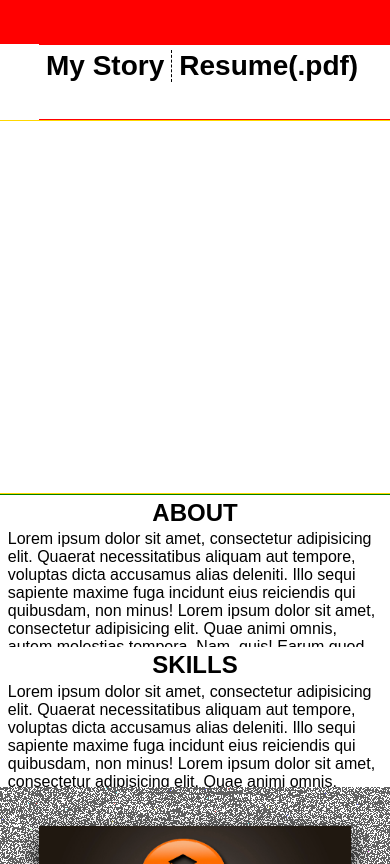
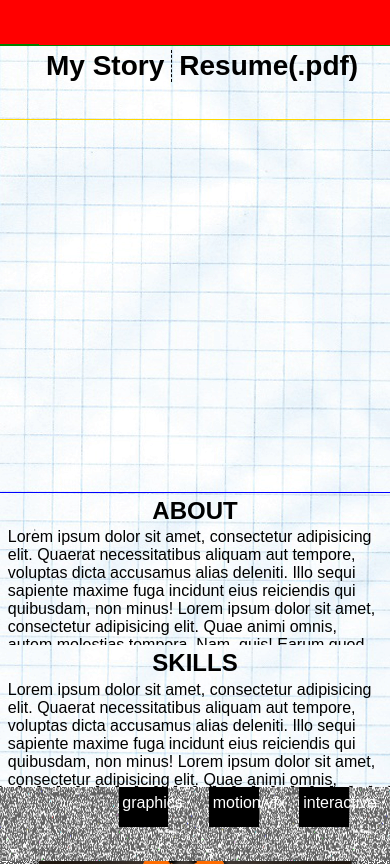
Before and after one commit to mattcmoore/mattcmoore.com, a plain HTML site: page index.html in a window 390 px wide. Shown: the part 800-1664 px from the top of the page. Drawn offline with Linux system fonts and the light colour scheme.

Commit message:
started border saws

```diff
--- a/index.html
+++ b/index.html
@@ -112,17 +112,19 @@
 					<p>Lorem ipsum dolor sit amet, consectetur adipisicing elit. Quaerat necessitatibus aliquam aut tempore, voluptas dicta accusamus alias deleniti. Illo sequi sapiente maxime fuga incidunt eius reiciendis qui quibusdam, non minus! Lorem ipsum dolor sit amet, consectetur adipisicing elit. Quae animi omnis, autem molestias tempora. Nam, quis! Earum quod aperiam libero numquam, at totam cumque explicabo iure dicta error nihil perspiciatis.</p>
 				</div>
 			</div>
+			<div id='saw-bg-top' class='border-canvas'>
+				<canvas id='saw-canvas-top' height='100%' width='100%'></canvas>
+				<img id='about-bg' src='img/graph.png' alt="graph">
+			</div>
 		</div>
 		<div id='Work' class='section'>
-			<div class='saw-border'></div>
-			<canvas id='saw-canvas-top' class='saw-canvas'></canvas>
-			<div id='work-menu'>
+			<div id='work-menu' title='0'>
 				<h3>Choose A Portfolio</h3>
 				<h3>Click/Tap A Thumbnail For A Closer Look</h3>
 				<ul>
-					<li id='select-graphics'><canvas id='graphics-saw' class='menu-saw'>graphics</canvas></li>
-					<li id='select-motion'><canvas id='motion-saw' class='menu-saw'>motion/vfx</canvas></li>
-					<li id='select-interactive'><canvas id='interactive-saw' class='menu-saw'>interactive</canvas></li>
+					<li id='select-graphics'><p>graphics</p><canvas id='graphics-saw' class='menu-saw'></canvas>
+					<li id='select-motion'><p>motion/vfx</p><canvas id='motion-saw' class='menu-saw'></canvas>
+					<li id='select-interactive'><p>interactive</p><canvas id='interactive-saw' class='menu-saw'></canvas>
 				</ul>
 			</div>
 			<script>
@@ -137,24 +139,22 @@
 						});
 					});
 					// sets canvas width/height .attr to container width/height
-					$('.menu-saw').attr({'width':$('#work-menu ul li').width(),'height':$('#work-menu ul li').height()});
+					$('.menu-saw').attr({'width':$('#work-menu').width(),'height':$('#work-menu ul li').height()});
 					$('#work-menu ul li canvas').each(function(){
 						var c = document.getElementById($(this)[0].id);
 						// IS IT BEST PRACTICE TO HANDLE SCOPE OF C VARIABLE BY PASSING IT AS AN ARGUMENT ???
-						createMenuSlider(c);
+						createMenuSliders(c);
 					});
-					// var c = document.getElementById('graphics-saw');
-					function createMenuSlider(canvas){
+					function createMenuSliders(canvas){
 						var c = canvas;
-						console.log(c);
 						var ctx = c.getContext("2d");
-						var x = $('#work-menu canvas').width();
+						var x = $('#work-menu').width();
 						var y = $('#work-menu canvas').height();
 						function menuText(){
 							ctx.font = (y*0.45).toString()+'px '+'Sans-serif';
 							ctx.textBaseline = 'bottom';
-							ctx.textAlign = 'right'
-							ctx.fillText(c.innerHTML,(x*.9),(y*0.475));
+							ctx.textAlign = 'right';
+							ctx.fillText($(c).siblings('p')[0].textContent,(x*.9),(y*0.475));
 						}
 						function drawMenuSawtooth(teeth){
 							var t = teeth * 2;
@@ -168,14 +168,40 @@
 							ctx.lineWidth = 3;
 							ctx.stroke();
 						}
+						if($(window).width()<=800){
+							$('#work-menu').attr('title','1');
+						}
 						menuText();
 						drawMenuSawtooth(10);
 						ctx.translate(0,-10);
 						drawMenuSawtooth(10);
 					}
-				});
-				$(window).resize(function(){
-					$('.menu-saw').css({'width':'100%','height':'100%'});
+					// saw-border
+					$('.border-canvas canvas').attr({'width':$('.border-canvas').width(),'height':$('.border-canvas').height()});
+						var x = $('.border-canvas canvas').width();
+						var y = $('.border-canvas canvas').height();
+						var c = document.getElementById('saw-canvas-top');
+						var context = c.getContext("2d");
+						var img = document.getElementById('about-bg');
+						context.drawImage(img,0,0);
+						function drawSawtooth(context,teeth,height,random){
+							var ctx = context;
+							var t = teeth * 2;
+							var h = height;
+							ctx.beginPath();
+							ctx.moveTo(0,0);
+							for(var i=1;i<t;i+=2){
+								ctx.lineTo((x/t)*i,h);
+								ctx.moveTo((x/t)*i,h);
+								ctx.lineTo((x/t)*(i+1),0);
+								ctx.moveTo((x/t)*(i+1),0);
+							}
+							//ctx.clip();
+							ctx.lineWidth = 3;
+							ctx.stroke();
+						}
+						context.translate(0,y*.95);
+						drawSawtooth(context,20,y*.05);
 				});
 			</script>
 			<div id='work-carousel'>
@@ -259,8 +285,6 @@
 				<ul id='motion/vfx' class='portfolio'></ul>
 				<ul id='interactive' class='portfolio'></ul>
 			</div>
-			<canvas id='saw-canvas-bottom' class='saw-canvas'></canvas>
-			<div class='saw-border'></canvas></div>
 		</div>
 		<div id='Contact' class='section'>
 			<div id='contact-head'></div>
--- a/style.css
+++ b/style.css
@@ -1,4 +1,4 @@
-h1,h2,h3,p,ul,li{
+ h1,h2,h3,p,ul,li{
 	padding: 0;
 	margin: 0;
 	font-family: sans-serif;
@@ -41,7 +41,6 @@ ul{
 #nav button{
 	display: none;
 }
-
 /* BEGIN POPUP */
 #popup{
 	width: 100%;
@@ -108,6 +107,10 @@ ul{
 	left: 0;
 	z-index: 900;
 }
+.section{
+	width: 100%;
+	height: 25%;
+}
 /* LANDING */
 #Landing{
 	background-color: red;
@@ -128,16 +131,16 @@ ul{
 }
 /* ABOUT */
 #About{
-	overflow: hidden;
-	z-index: 990;
+	position: relative;
 }
 #about-head{
 	width: 90%;
 	height: 10%;
 	position: relative;
 	left: 10%;
-	border-top: 1px solid red; border-bottom: 1px solid red;
+	border-top: 1px solid red;
 	display: table;
+	z-index: 950;
 }
 #about-head h1{
 	float: left;
@@ -152,7 +155,9 @@ ul{
 #timeline{
 	width: 100%;
 	height: 60%;
-	border-top: 1px solid gold; border-bottom: 1px solid gold;
+	position: relative;
+	z-index: 950;
+	border-top: 1px solid gold;
 }
 #timeline ul{}
 #timeline ul li{}
@@ -162,13 +167,16 @@ ul{
 #bio{
 	width: 100%;
 	height: 30%;
-	border-top: 1px solid green; border-bottom: 1px solid green;
+	border-top: 1px solid blue;
+	z-index: 950;
+	position: relative;
 	overflow: hidden;
 }
 #bio div{
 	float: left;
-	height: 99%;
+	height: auto;
 	padding-top: 1%;
+	overflow-y: hidden;
 }
 #bio div:nth-child(1){
 	width: 60%;
@@ -186,34 +194,36 @@ ul{
 #bio div p{
 	padding: 1% 2% 0 2%;
 }
+.border-canvas{
+	width: 100%;
+	height: 105%;
+	position: absolute;
+	border-top: 2px solid green;
+	border-bottom: 2px solid green;
+}
+.border-canvas img{
+	display: none;
+}
+#saw-bg-top{
+	top: 0;
+	z-index: 930;
+	background-color: lightblue;
+}
+#saw-bg-top canvas{
+	background-repeat: no-repeat;
+	background-size: cover;
+}
 
 /* WORK */
 #Work{
 	background-image: url('img/work-bg.png');
+	background-size: 100% 100%;
+	background-repeat: no-repeat;
+	background-position: top left;
 	position: relative;
 }
-.saw-border{
-	width: 100%;
-	height: 5%;
-	position: absolute;
-	left: 0;
-	border-bottom: 1px solid green;
-}
-.saw-border:last-child , #saw-canvas-bottom{
-	bottom: 0;
-}
-.saw-canvas{
-	width: 100%;
-	height: 105%;
-	position: absolute;
-	z-index: 960;
-}
-#saw-canvas-top{
-	bottom: 95%;
-	background-image: url('img/graph.png');
-	background-size: 100%;
-	background-position: left bottom;
-	background-repeat: no-repeat;
+
+#saw-bg-bottom{
 }
 #work-menu{
 	width: 40%;
@@ -260,6 +270,9 @@ ul{
 #work-menu ul li:last-child{
 	margin-bottom: 0;
 }
+#work-menu ul li p{
+	display: none;
+}
 #work-menu ul li canvas{
 	height: 100%;
 	width: 100%;
@@ -273,7 +286,6 @@ ul{
 	top: 0;
 	right: 0;
 	overflow-y: auto;
-	z-index: 950;
 }
 .portfolio{
 	width: 80%;
@@ -311,7 +323,9 @@ ul{
 }
 /* CONTACT */
 #Contact{
+	position: relative;
 	background-color: green;
+	z-index: 950;
 }
 #contact-card{
 	width: 100%;
@@ -319,10 +333,7 @@ ul{
 	position: relative;
 	top: 10%;
 	background-color: lightgreen;
-}
-.section{
-	width: 100%;
-	height: 25%;
+	z-index: inherit;
 }
 @media (max-width: 800px){
 	#nav ul{
@@ -356,6 +367,9 @@ ul{
 		padding: .5%;
 		border: 1px solid black;
 	}
+	#About{
+		background-image: url('img/graph.png');
+	}
 	#about-head{
 		font-size: 14px;
 	}
@@ -370,40 +384,70 @@ ul{
 		width: 100%;
 		height: 50%;
 		left: 0;
-		overflow: hidden;
 	}
 	#work-menu{
 		height: 10%;
 		width: 100%;
-		background-color: pink;
+		background-image: url('img/work-bg.png');
+		background-size: 50% 1000%;
+		background-position: top left;
+		position: absolute;
+		top: 0;
+
+		z-index: 950;
 	}
-	.saw-border , .saw-canvas{
+	.saw-canvas{
 		display: none;
 	}
-	#work-menu h3:nth-child(1), #work-menu h3:nth-child(2){;
-		display: inline;
-		width: auto;
-		background-color: black;
+	#work-menu h3{
 		color: white;
+	}
+	#work-menu h3:nth-child(1), #work-menu h3:nth-child(2){
+		display: block;
+		height: 25%;
+		width: 100%;
+		position: absolute;
+		left: 0;
+		padding: 1.5% 0 0 0;
+		margin: 0;
+		transform: none;
 		font-size: 12px;
-		transform: none;
-		margin:0;
-		padding: 0;
-		text-align: left;
 		box-shadow: none;
+		opacity: .8;
+	}
+	#work-menu h3:nth-child(1){
+		bottom: -864%;
+	}
+	 #work-menu h3:nth-child(2){
+		bottom: -900%;
+		border-top: 1px solid #000000;
 	}
 	#work-menu ul{
 		height: 100%;
 		width: 80%;
+		position: absolute;
 		left: 20%;
 		top: 0;
 	}
 	#work-menu ul li{
+		width: 16%;
+		height: 50%;
 		display: inline-block;
-		width: 33%;
-		border: none;
+		margin-left: 13%;
+		padding-top: 1%;
+		left: 0;
+		background-color: black;
+		color: #ffffff;
+		text-align: center;
 	}
-	#work-menu ul canvas{
+	#work-menu ul li p{
+		height: auto;
+		width: auto;
+		padding: 7.5%;
+		display: block;
+		vertical-align: middle;
+	}
+	#work-menu ul li canvas{
 		display: none;
 	}
 	#work-carousel{
```
